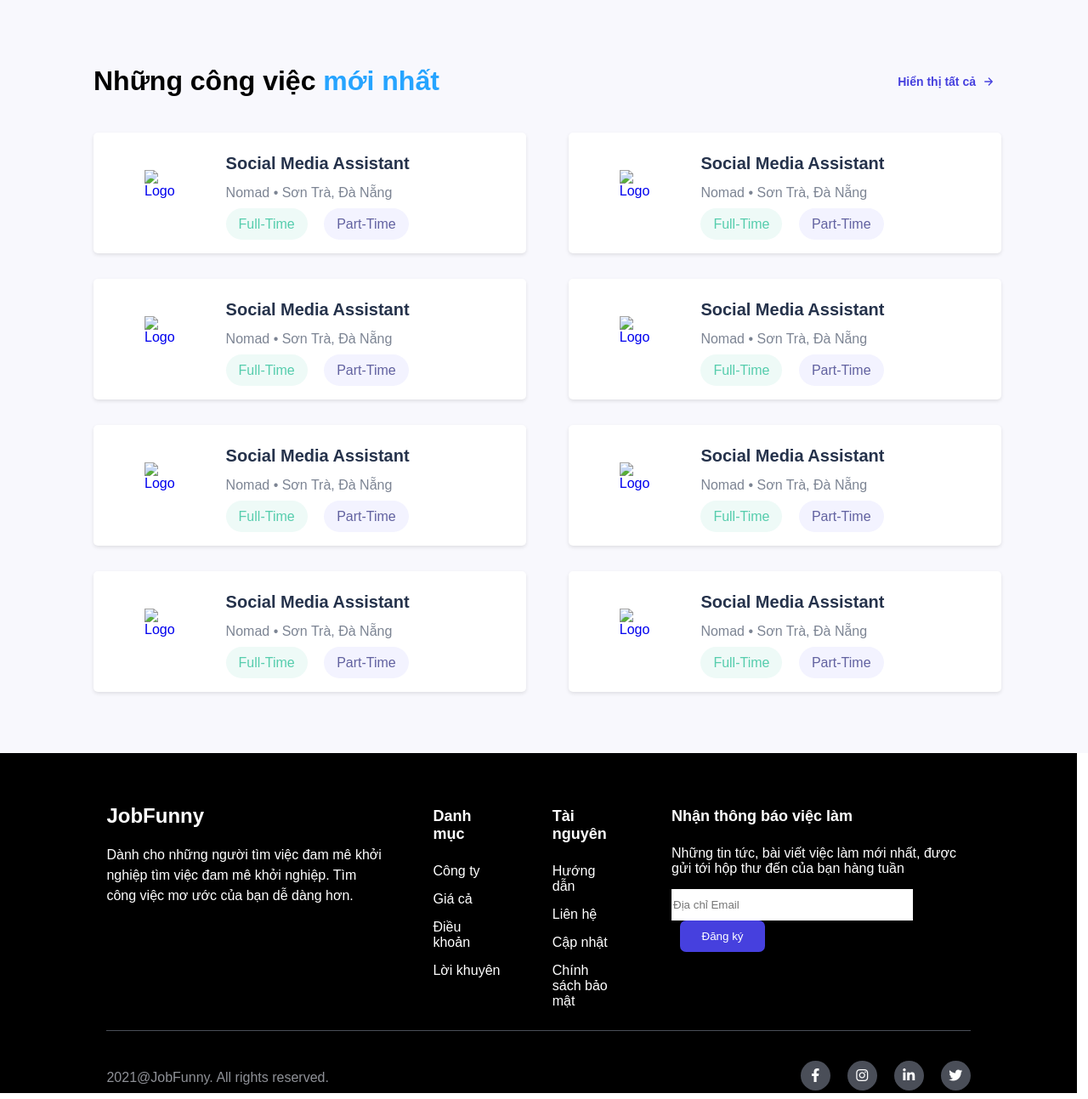
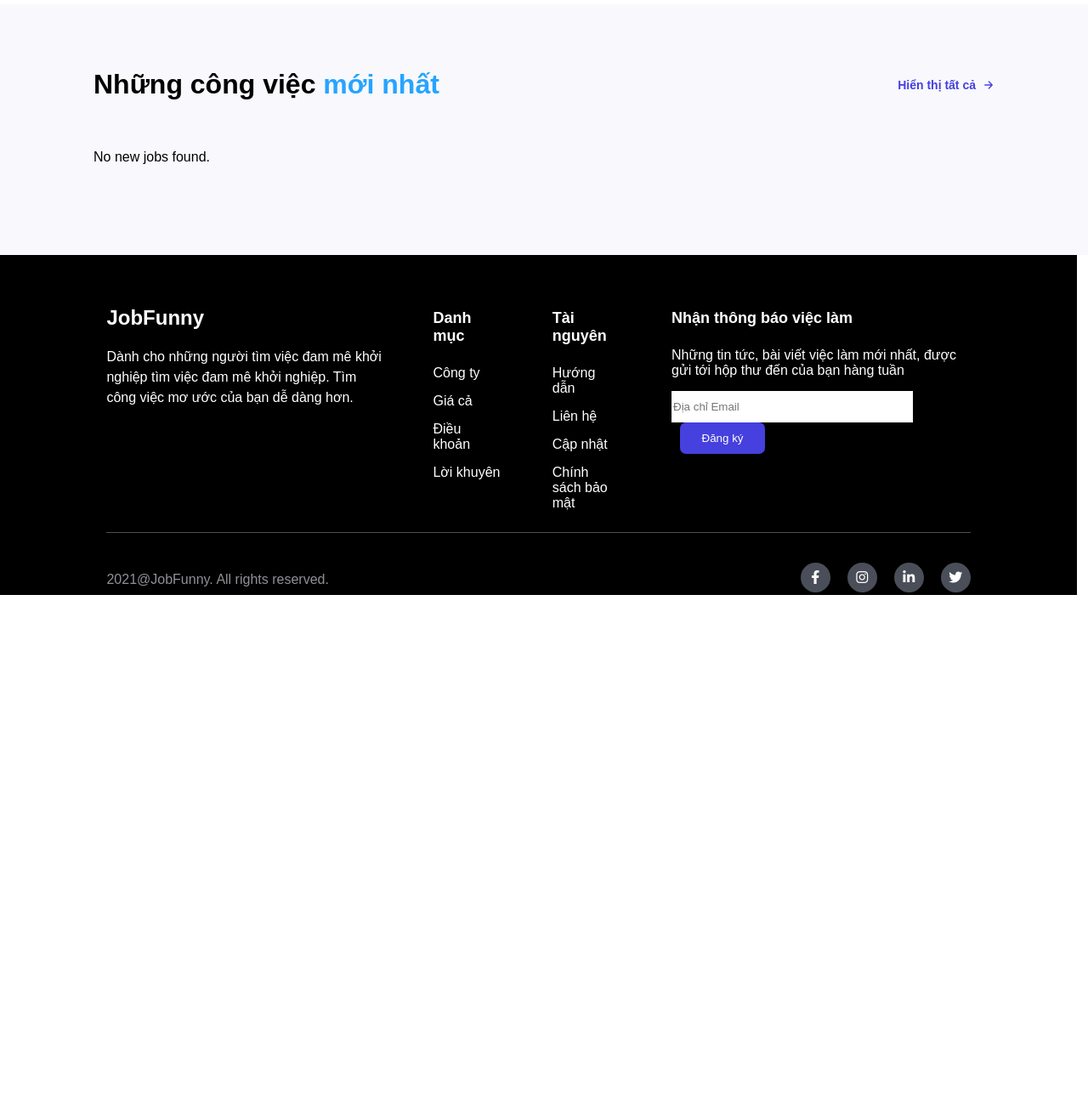
Before and after one commit to Vuugithub0523/JobWEBs, a PHP site: the page made by app/views/homepage.php in a window 1280 px wide. Shown: the part 2125-3418 px from the top of the page at 85% size. After the commit the page ends 2825 px from the top, so only its background shows below. Run offline with PHP 8.4, Linux system fonts and the light colour scheme; the template is opened without the code that fills it, so the values that code supplies are empty; some libraries are stand-ins or nearby versions; some web fonts are replaced.

Commit message:
finish homepage

```diff
--- a/app/controllers/homepage.php
+++ b/app/controllers/homepage.php
@@ -31,6 +31,11 @@ class homepage extends DController {
         }
         // Truyền dữ liệu ngành vào view
         $data['industries'] = $industries;
+
+         // Gọi hàm getJobs để lấy danh sách 8 công việc mới nhất và tên công ty tương ứng
+         $jobModel = $this->load->model('jobModel');
+         $getJobs = $jobModel->getJobs(); // Truyền tên bảng jobs và companies vào hàm
+         $data['getJobs'] = $getJobs; // Truyền danh sách công việc và công ty vào view
 
         // Load view homepage và truyền dữ liệu ngành
         $this->load->view('homepage', $data);
--- a/app/models/jobmodel.php
+++ b/app/models/jobmodel.php
@@ -44,13 +44,26 @@ class jobmodel extends DModel {
         return $this->db->select($sql);
     }
 
-    // public function jobbyid($table_jobs, $id) {
-    //     $sql = "select * from " . $table_jobs . " where job_id =:id";
-
-    //     $data = array(':id' => $id);
-
-    //     return $this->db->select($sql, $data);
-    // }
+    public function topnewjob($table_jobs) {
+        $sql = "SELECT *
+                FROM jobs
+                ORDER BY posted_date DESC
+                LIMIT 8;
+                ";
+        return $this->db->select($sql);
+    }
+    public function getJobs() {
+        $sql = "
+            select jobs.job_title, companies.company_name, companies.company_address, companies.logo, job_type.job_type_name
+            from jobs
+            join job_type on jobs.job_type_id = job_type.job_type_id
+            join users on jobs.user_id = users.user_id
+            join companies on users.user_id = companies.user_id
+            order by jobs.posted_date desc
+            limit 8
+        ";
+        return $this->db->select($sql);
+    }
 
     public function jobbyid($table_jobs, $id) {
         if (!is_numeric($id)) {
--- a/app/views/homepage.php
+++ b/app/views/homepage.php
@@ -220,7 +220,7 @@
 }
 
 .headline-homepage-explore {
-    padding: 15px 0;
+    padding: 15px 0 25px 0;
     display: flex;
     justify-content: space-between;
 }
@@ -308,19 +308,19 @@
 
 .homepage-cta {
     background-color: var(--neutral--0);
-    padding-top: 72px;
-    padding-bottom: 72px;
+    padding-top: 60px;
+    padding-bottom: 100px;
     position: relative;
     overflow: hidden;
     /* background-color: pink; */
 }
 
 .homepage-cta-container {
-    margin: 0 110px;
+    margin: 0 170px;
     z-index: 10;
     max-width: 1240px;
-    padding-left: 24px;
-    padding-right: 24px;
+    padding-left: 50px;
+    padding-right: 50px;
     position: relative;
     background-color: #4640DE;
 }
@@ -408,8 +408,8 @@
 }
 
 .lastest-jobs {
-    padding-top: 72px;
-    padding-bottom: 72px;
+    padding-top: 50px;
+    padding-bottom: 90px;
     position: relative;
     overflow: hidden;
     background-color: #F8F8FD;
@@ -500,11 +500,12 @@
     margin: 12px 0 10px 0;
 }
 
-.tag-full-time, .tag-part-time {
-    width: 50px;
-    padding: 10px 15px 10px 15px;
+.tag-full-time, .tag-part-time, .tag-internship {
+    /* width: 100px; */
+    padding: 11px 20px 11px 20px;
     border-radius: 25px;
     margin-right: 15px;
+    text-transform: capitalize;
 }
 
 .tag-full-time {
@@ -515,6 +516,11 @@
 .tag-part-time {
     background-color: rgb(243, 243, 255);
     color:rgb(98, 98, 160)
+}
+
+.tag-internship {
+    background-color: #FFEECD;
+    color: #FFB836;
 }
 
 
@@ -682,7 +688,7 @@
     <div class="homepage-explore">
         <div class="homepage-explore-container">
             <div class="headline-homepage-explore">
-                <h2>Khám phá theo <span>danh mục</span></h2>
+                <h2>Khám phá theo <span>danh mục nổi bật</span></h2>
                 <a href="#">
                     <p>Hiển thị tất cả công việc</p>
                     <ion-icon name="arrow-forward-outline"></ion-icon>
@@ -749,110 +755,36 @@
                 </a>
             </div>
             <div class="content">
-                <a href="#" class="job-card">
-                    <div class="job-logo"><img src="https://via.placeholder.com/50" alt="Logo"></div>
+            <?php if (!empty($getJobs)): ?>
+                <?php foreach ($getJobs as $job): ?>
+                    <a href="<?php echo BASE_URL; ?>jobDescription" class="job-card">
+                        <div class="job-logo">
+                            <img src="<?php echo $job['logo']; ?>" alt="Logo">
+                        </div>
 
                         <div class="infor-job-card">
-                        <h3>Social Media Assistant</h3>
-                        <p>Nomad <span>• Sơn Trà, Đà Nẵng</span></p>
+                            <h3><?php echo $job['job_title']; ?></h3>
+                            <p><?php echo $job['company_name']; ?>
+                                <span>• <?php echo isset($job['company_address']) ? $job['company_address'] : 'Chưa xác định'; ?></span>
+                            </p>
                             <div class="job-tags">
-                            <span class="tag-full-time">Full-Time</span>
-                            <span class="tag-part-time">Part-Time</span>
-                        </div>
-                    </div>
 
-                </a>
+                                <!-- <span class="tag-part-time">Part-Time</span> -->
 
-                <a href="#" class="job-card">
-                    <div class="job-logo"><img src="https://via.placeholder.com/50" alt="Logo"></div>
-
-                    <div class="infor-job-card">
-                        <h3>Social Media Assistant</h3>
-                        <p>Nomad <span>• Sơn Trà, Đà Nẵng</span></p>
-                        <div class="job-tags">
-                            <span class="tag-full-time">Full-Time</span>
-                            <span class="tag-part-time">Part-Time</span>
+                                <?php if ($job['job_type_name'] == 'fulltime'): ?>
+                                    <span class="tag-full-time"><?php echo $job['job_type_name']; ?> </span>
+                                <?php elseif ($job['job_type_name'] == 'parttime'): ?>
+                                    <span class="tag-part-time"><?php echo $job['job_type_name']; ?> </span>
+                                <?php else: ?>
+                                    <span class="tag-internship"><?php echo $job['job_type_name']; ?> </span>
+                                    <?php endif; ?>
                             </div>
                         </div>
                     </a>
-
-                <a href="#" class="job-card">
-                    <div class="job-logo"><img src="https://via.placeholder.com/50" alt="Logo"></div>
-
-                    <div class="infor-job-card">
-                        <h3>Social Media Assistant</h3>
-                        <p>Nomad <span>• Sơn Trà, Đà Nẵng</span></p>
-                        <div class="job-tags">
-                            <span class="tag-full-time">Full-Time</span>
-                            <span class="tag-part-time">Part-Time</span>
-                        </div>
-                    </div>
-                </a>
-
-                <a href="#" class="job-card">
-                    <div class="job-logo"><img src="https://via.placeholder.com/50" alt="Logo"></div>
-
-                    <div class="infor-job-card">
-                        <h3>Social Media Assistant</h3>
-                        <p>Nomad <span>• Sơn Trà, Đà Nẵng</span></p>
-                        <div class="job-tags">
-                            <span class="tag-full-time">Full-Time</span>
-                            <span class="tag-part-time">Part-Time</span>
-                        </div>
-                    </div>
-                </a>
-
-                <a href="#" class="job-card">
-                    <div class="job-logo"><img src="https://via.placeholder.com/50" alt="Logo"></div>
-
-                    <div class="infor-job-card">
-                        <h3>Social Media Assistant</h3>
-                        <p>Nomad <span>• Sơn Trà, Đà Nẵng</span></p>
-                        <div class="job-tags">
-                            <span class="tag-full-time">Full-Time</span>
-                            <span class="tag-part-time">Part-Time</span>
-                        </div>
-                    </div>
-                </a>
-
-                <a href="#" class="job-card">
-                    <div class="job-logo"><img src="https://via.placeholder.com/50" alt="Logo"></div>
-
-                    <div class="infor-job-card">
-                        <h3>Social Media Assistant</h3>
-                        <p>Nomad <span>• Sơn Trà, Đà Nẵng</span></p>
-                        <div class="job-tags">
-                            <span class="tag-full-time">Full-Time</span>
-                            <span class="tag-part-time">Part-Time</span>
-                        </div>
-                    </div>
-                </a>
-
-                <a href="#" class="job-card">
-                    <div class="job-logo"><img src="https://via.placeholder.com/50" alt="Logo"></div>
-
-                    <div class="infor-job-card">
-                        <h3>Social Media Assistant</h3>
-                        <p>Nomad <span>• Sơn Trà, Đà Nẵng</span></p>
-                        <div class="job-tags">
-                            <span class="tag-full-time">Full-Time</span>
-                            <span class="tag-part-time">Part-Time</span>
-                        </div>
-                    </div>
-                </a>
-
-                <a href="#" class="job-card">
-                    <div class="job-logo"><img src="https://via.placeholder.com/50" alt="Logo"></div>
-
-                    <div class="infor-job-card">
-                        <h3>Social Media Assistant</h3>
-                        <p>Nomad <span>• Sơn Trà, Đà Nẵng</span></p>
-                        <div class="job-tags">
-                            <span class="tag-full-time">Full-Time</span>
-                            <span class="tag-part-time">Part-Time</span>
-                        </div>
-                    </div>
-                </a>
+                <?php endforeach; ?>
+            <?php else: ?>
+                <p>No new jobs found.</p>
+            <?php endif; ?>
             </div>
         </div>
     </div>
--- a/app/views/myProfile.php
+++ b/app/views/myProfile.php
@@ -346,7 +346,7 @@ select {
 
                 <div class="account-bottom-sidebar">
                     <div class="img-account">
-                        <img src="https://i.pinimg.com/originals/6f/d6/1f/6fd61fe74b3851261242655f07cd0259.jpg" alt="avt-account">
+                        <img src="../../public/img/avt1-applicant.webp" alt="avt-account">
                     </div>
 
                     <div class="info-account">
@@ -384,7 +384,7 @@ select {
                         </div>
 
                         <div class="middle-avatar-content-myProfile">
-                            <img src="https://i.pinimg.com/originals/6f/d6/1f/6fd61fe74b3851261242655f07cd0259.jpg" alt="avatar_account">
+                            <img src="../../public/img/avt1-applicant.webp" alt="avatar_account">
                         </div>
 
                         <div class="right-avatar-content-myProfile">
```
Also changed, not shown: app/models/industryModel.php (+5 -2 lines), public/img/avt1-applicant.webp (added). Lines whose indentation alone changed are shown as unchanged.
